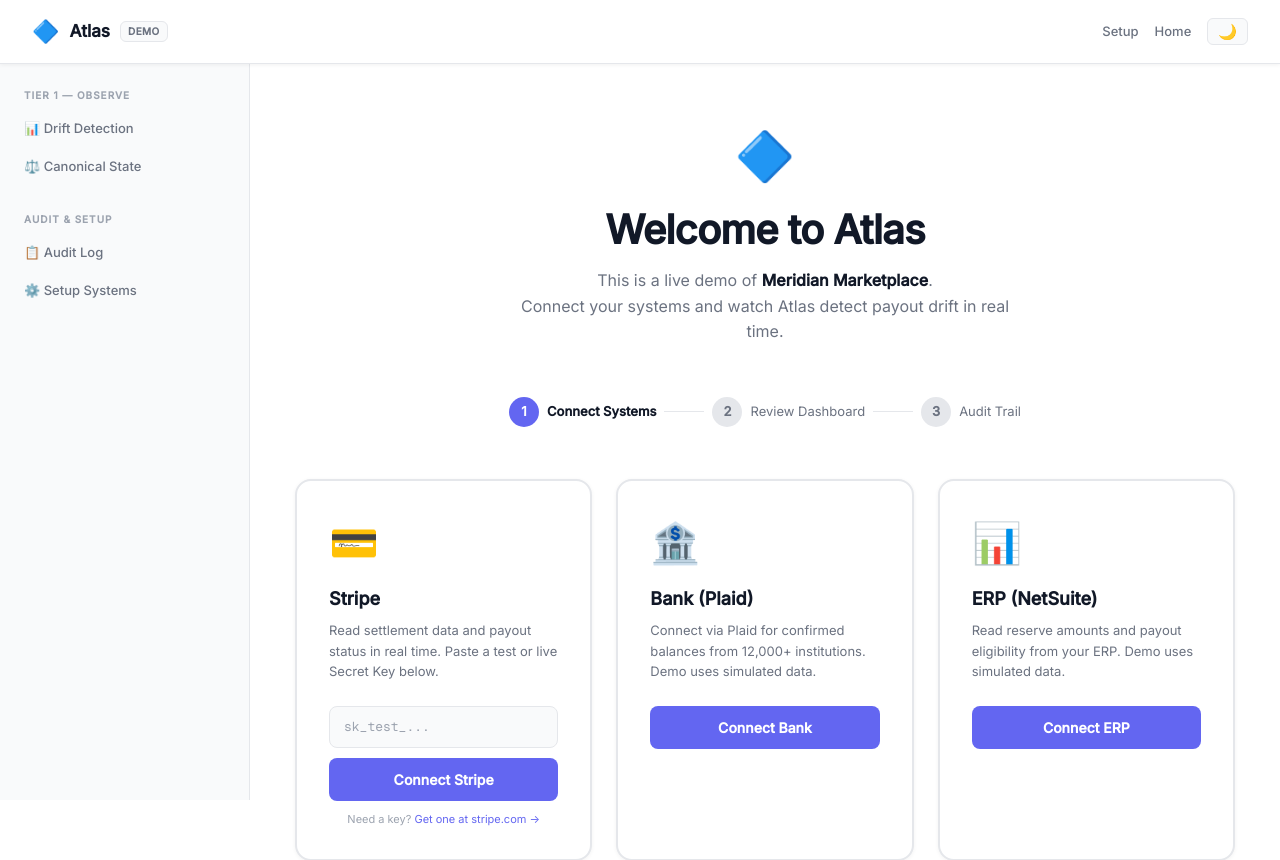
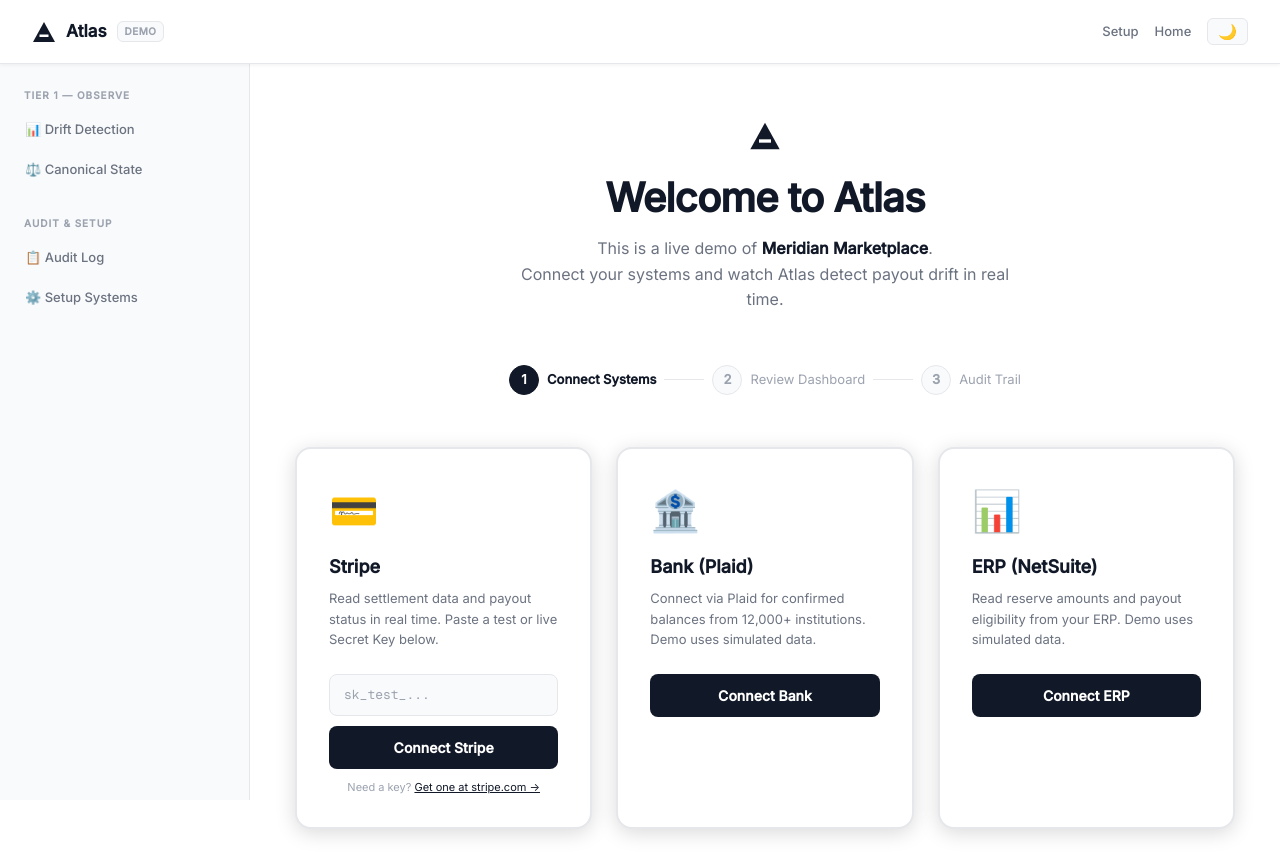
Before and after one commit to sudhishbommaraju/atlas-ledger, a Next.js app: page /dashboard/onboarding in a window 1280 px wide. Shown: the top 860 px of the page. Built offline with nearby package versions, Linux system fonts and the light colour scheme.

Commit message:
Update dashboard header, layout sidebar, and onboarding page to match landing page theme and logo

```diff
--- a/app/components/Header.tsx
+++ b/app/components/Header.tsx
@@ -2,11 +2,17 @@
 
 import Link from 'next/link';
 import { useTheme } from '@/app/providers';
-import { tokens, type Theme } from '@/lib/design-tokens';
+import { tokens } from '@/lib/design-tokens';
+
+const AtlasMark = ({ width = 24, height = 24 }: { width?: number; height?: number }) => (
+  <svg width={width} height={height} viewBox="0 0 24 24" fill="none" aria-label="Atlas">
+    <path d="M12 2L1 22h22L12 2z" fill="var(--ink)" />
+    <rect x="7.5" y="14.5" width="9" height="2.5" fill="var(--canvas)" />
+  </svg>
+);
 
 export function Header() {
   const { theme, toggleTheme } = useTheme();
-  const c = tokens.colors[theme as Theme];
 
   return (
     <header style={{
@@ -15,15 +21,15 @@
       alignItems: 'center',
       padding: `0 ${tokens.spacing.xl}`,
       height: tokens.sizes.navHeight,
-      background: c.bg,
-      borderBottom: `1px solid ${c.border}`,
+      background: 'var(--canvas)',
+      borderBottom: '1px solid var(--hairline)',
       position: 'fixed',
       top: 0,
       left: 0,
       right: 0,
       zIndex: 100,
       boxShadow: '0 1px 4px rgba(0,0,0,0.06)',
-      fontFamily: tokens.fonts.body,
+      fontFamily: 'var(--font-display)',
     }}>
       {/* Logo */}
       <Link href="/" style={{
@@ -32,14 +38,14 @@
         gap: '10px',
         textDecoration: 'none',
       }}>
-        <span style={{ fontSize: '22px' }}>🔷</span>
-        <span style={{ fontSize: '17px', fontWeight: 700, color: c.text }}>Atlas</span>
+        <AtlasMark width={24} height={24} />
+        <span style={{ fontSize: '17px', fontWeight: 700, color: 'var(--ink)' }}>Atlas</span>
         <span style={{
           fontSize: '10px',
           fontWeight: 700,
-          background: c.bgAlt,
-          border: `1px solid ${c.border}`,
-          color: c.textSecondary,
+          background: 'var(--canvas-soft)',
+          border: '1px solid var(--hairline)',
+          color: 'var(--mute)',
           padding: '2px 7px',
           borderRadius: tokens.radii.sm,
           letterSpacing: '0.04em',
@@ -52,32 +58,40 @@
       <div style={{ display: 'flex', gap: '16px', alignItems: 'center' }}>
         <Link href="/dashboard/setup" style={{
           fontSize: '13px',
-          color: c.textSecondary,
+          color: 'var(--body-mid)',
           textDecoration: 'none',
           fontWeight: 500,
-        }}>
+          transition: 'color 0.15s',
+        }}
+          onMouseEnter={(e) => (e.currentTarget.style.color = 'var(--ink)')}
+          onMouseLeave={(e) => (e.currentTarget.style.color = 'var(--body-mid)')}
+        >
           Setup
         </Link>
         <Link href="/" style={{
           fontSize: '13px',
-          color: c.textSecondary,
+          color: 'var(--body-mid)',
           textDecoration: 'none',
           fontWeight: 500,
-        }}>
+          transition: 'color 0.15s',
+        }}
+          onMouseEnter={(e) => (e.currentTarget.style.color = 'var(--ink)')}
+          onMouseLeave={(e) => (e.currentTarget.style.color = 'var(--body-mid)')}
+        >
           Home
         </Link>
         <button
           onClick={toggleTheme}
           title={`Switch to ${theme === 'light' ? 'dark' : 'light'} mode`}
           style={{
-            background: c.bgAlt,
-            border: `1px solid ${c.border}`,
+            background: 'var(--canvas-soft)',
+            border: '1px solid var(--hairline)',
             borderRadius: tokens.radii.sm,
             padding: '5px 10px',
             cursor: 'pointer',
             fontSize: '15px',
             lineHeight: 1,
-            color: c.text,
+            color: 'var(--ink)',
             transition: 'background 0.15s',
           }}
         >
--- a/app/dashboard/layout.tsx
+++ b/app/dashboard/layout.tsx
@@ -15,24 +15,23 @@
 
 export default function DashboardLayout({ children }: { children: React.ReactNode }) {
   const { theme } = useTheme();
-  const c = tokens.colors[theme as Theme];
   const pathname = usePathname();
 
   return (
     <div style={{
       display: 'flex',
       minHeight: '100vh',
-      background: c.bg,
-      color: c.text,
-      fontFamily: tokens.fonts.body,
+      background: 'var(--canvas)',
+      color: 'var(--ink)',
+      fontFamily: 'var(--font-display)',
     }}>
       <Header />
 
       {/* Sidebar */}
       <nav style={{
         width: tokens.sizes.sidebarWidth,
-        background: c.bgAlt,
-        borderRight: `1px solid ${c.border}`,
+        background: 'var(--canvas-soft)',
+        borderRight: '1px solid var(--hairline)',
         paddingTop: tokens.sizes.navHeight,
         position: 'fixed',
         height: '100vh',
@@ -49,7 +48,7 @@
                 fontWeight: 700,
                 textTransform: 'uppercase',
                 letterSpacing: '0.1em',
-                color: c.textTertiary,
+                color: 'var(--mute)',
                 padding: '0 12px',
                 marginBottom: '8px',
               }}>
@@ -66,12 +65,27 @@
                       fontSize: '13px',
                       padding: '8px 12px',
                       borderRadius: tokens.radii.md,
-                      color: active ? c.primary : c.textSecondary,
+                      color: active ? 'var(--ink)' : 'var(--body-mid)',
                       fontWeight: active ? 600 : 500,
-                      background: active ? `${c.primary}12` : 'transparent',
+                      background: active ? 'var(--canvas)' : 'transparent',
+                      border: active ? '1px solid var(--hairline)' : '1px solid transparent',
                       textDecoration: 'none',
-                      transition: 'background 0.15s, color 0.15s',
+                      transition: 'background 0.15s, color 0.15s, border-color 0.15s',
                       marginBottom: '2px',
+                    }}
+                    onMouseEnter={(e) => {
+                      if (!active) {
+                        e.currentTarget.style.background = 'var(--canvas)';
+                        e.currentTarget.style.borderColor = 'var(--hairline)';
+                        e.currentTarget.style.color = 'var(--ink)';
+                      }
+                    }}
+                    onMouseLeave={(e) => {
+                      if (!active) {
+                        e.currentTarget.style.background = 'transparent';
+                        e.currentTarget.style.borderColor = 'transparent';
+                        e.currentTarget.style.color = 'var(--body-mid)';
+                      }
                     }}
                   >
                     {label}
@@ -88,7 +102,7 @@
         marginLeft: tokens.sizes.sidebarWidth,
         marginTop: tokens.sizes.navHeight,
         flex: 1,
-        background: c.bg,
+        background: 'var(--canvas)',
         minHeight: `calc(100vh - ${tokens.sizes.navHeight})`,
       }}>
         {children}
--- a/app/dashboard/onboarding/page.tsx
+++ b/app/dashboard/onboarding/page.tsx
@@ -3,13 +3,19 @@
 import { useState } from 'react';
 import { useRouter } from 'next/navigation';
 import { useTheme } from '@/app/providers';
-import { tokens, type Theme } from '@/lib/design-tokens';
+import { tokens } from '@/lib/design-tokens';
 
 type SystemState = 'idle' | 'loading' | 'connected' | 'error';
 
+const AtlasMark = ({ width = 24, height = 24 }: { width?: number; height?: number }) => (
+  <svg width={width} height={height} viewBox="0 0 24 24" fill="none" aria-label="Atlas">
+    <path d="M12 2L1 22h22L12 2z" fill="var(--ink)" />
+    <rect x="7.5" y="14.5" width="9" height="2.5" fill="var(--canvas)" />
+  </svg>
+);
+
 export default function OnboardingPage() {
   const { theme } = useTheme();
-  const c = tokens.colors[theme as Theme];
   const router = useRouter();
 
   const [stripeKey, setStripeKey] = useState('');
@@ -62,10 +68,10 @@
     return (
       <div style={{
         padding: '12px 16px',
-        background: `${c.success}18`,
-        border: `1px solid ${c.success}50`,
-        borderRadius: tokens.radii.md,
-        color: c.success,
+        background: 'rgba(95, 200, 143, 0.1)',
+        border: '1px solid rgba(95, 200, 143, 0.35)',
+        borderRadius: '6px',
+        color: 'var(--ok)',
         fontSize: '14px',
         fontWeight: 600,
         textAlign: 'center',
@@ -87,27 +93,27 @@
   }) {
     return (
       <div style={{
-        background: c.cardBg,
-        border: `2px solid ${connected ? c.success : c.cardBorder}`,
+        background: 'var(--canvas-card)',
+        border: `2px solid ${connected ? 'var(--ok)' : 'var(--hairline)'}`,
         borderRadius: tokens.radii.xl,
         padding: tokens.spacing.xl,
         transition: 'border-color 0.25s, box-shadow 0.25s',
         boxShadow: connected
-          ? `0 0 0 4px ${c.success}12`
-          : '0 1px 4px rgba(0,0,0,0.05)',
+          ? '0 0 0 4px rgba(95, 200, 143, 0.15)'
+          : '0 4px 20px rgba(0,0,0,0.15)',
       }}>
         <div style={{ fontSize: '40px', marginBottom: '12px' }}>{icon}</div>
         <h3 style={{
           fontSize: '18px',
           fontWeight: 700,
-          color: c.text,
+          color: 'var(--ink)',
           margin: '0 0 8px 0',
         }}>
           {title}
         </h3>
         <p style={{
           fontSize: '13px',
-          color: c.textSecondary,
+          color: 'var(--body-mid)',
           lineHeight: '1.6',
           margin: `0 0 ${tokens.spacing.lg} 0`,
         }}>
@@ -127,24 +133,26 @@
     fontWeight: 600,
     cursor: 'pointer',
     transition: 'opacity 0.15s',
-    fontFamily: tokens.fonts.body,
+    fontFamily: 'var(--font-display)',
   };
 
   return (
     <div style={{
-      background: c.bg,
-      color: c.text,
+      background: 'var(--canvas)',
+      color: 'var(--ink)',
       minHeight: '100vh',
       padding: '56px 24px 80px',
-      fontFamily: tokens.fonts.body,
+      fontFamily: 'var(--font-display)',
     }}>
       {/* ── Hero ─────────────────────────────────────────────── */}
       <div style={{ textAlign: 'center', marginBottom: '52px' }}>
-        <div style={{ fontSize: '48px', marginBottom: '16px' }}>🔷</div>
+        <div style={{ display: 'flex', justifyContent: 'center', marginBottom: '24px' }}>
+          <AtlasMark width={32} height={32} />
+        </div>
         <h1 style={{
           fontSize: '40px',
           fontWeight: 800,
-          color: c.text,
+          color: 'var(--ink)',
           margin: '0 0 16px 0',
           letterSpacing: '-0.8px',
           lineHeight: 1.1,
@@ -153,13 +161,13 @@
         </h1>
         <p style={{
           fontSize: '16px',
-          color: c.textSecondary,
+          color: 'var(--body-mid)',
           maxWidth: '520px',
           margin: '0 auto',
           lineHeight: '1.6',
         }}>
           This is a live demo of{' '}
-          <strong style={{ color: c.text }}>Meridian Marketplace</strong>.
+          <strong style={{ color: 'var(--ink)' }}>Meridian Marketplace</strong>.
           <br />
           Connect your systems and watch Atlas detect payout drift in real time.
         </p>
@@ -183,8 +191,9 @@
               width: '30px',
               height: '30px',
               borderRadius: '50%',
-              background: step.done ? c.success : step.active ? c.primary : c.border,
-              color: step.active || step.done ? '#fff' : c.textSecondary,
+              background: step.done ? 'var(--ok)' : step.active ? 'var(--ink)' : 'var(--canvas-soft)',
+              color: step.done ? 'var(--canvas)' : step.active ? 'var(--canvas)' : 'var(--mute)',
+              border: `1px solid ${step.done ? 'var(--ok)' : step.active ? 'var(--ink)' : 'var(--hairline)'}`,
               display: 'flex',
               alignItems: 'center',
               justifyContent: 'center',
@@ -197,13 +206,13 @@
             <span style={{
               fontSize: '13px',
               fontWeight: step.active ? 600 : 400,
-              color: step.active ? c.text : c.textSecondary,
+              color: step.active ? 'var(--ink)' : 'var(--mute)',
               whiteSpace: 'nowrap',
             }}>
               {step.label}
             </span>
             {i < 2 && (
-              <div style={{ width: '40px', height: '1px', background: c.border, flexShrink: 0 }} />
+              <div style={{ width: '40px', height: '1px', background: 'var(--hairline)', flexShrink: 0 }} />
             )}
           </div>
         ))}
@@ -239,24 +248,24 @@
                 style={{
                   width: '100%',
                   padding: '10px 14px',
-                  background: c.bgAlt,
-                  border: `1px solid ${stripeState === 'error' ? c.danger : c.border}`,
+                  background: 'var(--canvas-soft)',
+                  border: `1px solid ${stripeState === 'error' ? 'var(--drift)' : 'var(--hairline)'}`,
                   borderRadius: tokens.radii.md,
-                  color: c.text,
+                  color: 'var(--ink)',
                   fontSize: '13px',
-                  fontFamily: tokens.fonts.mono,
+                  fontFamily: 'var(--font-mono)',
                   boxSizing: 'border-box',
                   marginBottom: '10px',
                   outline: 'none',
                   transition: 'border-color 0.15s',
                 }}
-                onFocus={(e) => (e.target.style.borderColor = c.primary)}
-                onBlur={(e) => (e.target.style.borderColor = stripeState === 'error' ? c.danger : c.border)}
+                onFocus={(e) => (e.target.style.borderColor = stripeState === 'error' ? 'var(--drift)' : 'var(--ink)')}
+                onBlur={(e) => (e.target.style.borderColor = stripeState === 'error' ? 'var(--drift)' : 'var(--hairline)')}
               />
               {stripeError && (
                 <div style={{
                   fontSize: '12px',
-                  color: c.danger,
+                  color: 'var(--drift)',
                   marginBottom: '10px',
                   display: 'flex',
                   alignItems: 'center',
@@ -270,8 +279,8 @@
                 disabled={stripeState === 'loading'}
                 style={{
                   ...btnBase,
-                  background: stripeState === 'loading' ? c.border : c.primary,
-                  color: stripeState === 'loading' ? c.textSecondary : '#fff',
+                  background: stripeState === 'loading' ? 'var(--hairline)' : 'var(--ink)',
+                  color: stripeState === 'loading' ? 'var(--mute)' : 'var(--canvas)',
                   cursor: stripeState === 'loading' ? 'default' : 'pointer',
                 }}
               >
@@ -279,7 +288,7 @@
               </button>
               <div style={{
                 fontSize: '11px',
-                color: c.textTertiary,
+                color: 'var(--mute)',
                 marginTop: '10px',
                 textAlign: 'center',
               }}>
@@ -288,7 +297,7 @@
                   href="https://dashboard.stripe.com/test/apikeys"
                   target="_blank"
                   rel="noreferrer"
-                  style={{ color: c.primary, textDecoration: 'none' }}
+                  style={{ color: 'var(--ink)', textDecoration: 'underline' }}
                 >
                   Get one at stripe.com →
                 </a>
@@ -312,8 +321,8 @@
               disabled={bankState === 'loading'}
               style={{
                 ...btnBase,
-                background: bankState === 'loading' ? c.border : c.primary,
-                color: bankState === 'loading' ? c.textSecondary : '#fff',
+                background: bankState === 'loading' ? 'var(--hairline)' : 'var(--ink)',
+                color: bankState === 'loading' ? 'var(--mute)' : 'var(--canvas)',
                 cursor: bankState === 'loading' ? 'default' : 'pointer',
               }}
             >
@@ -337,8 +346,8 @@
               disabled={erpState === 'loading'}
               style={{
                 ...btnBase,
-                background: erpState === 'loading' ? c.border : c.primary,
-                color: erpState === 'loading' ? c.textSecondary : '#fff',
+                background: erpState === 'loading' ? 'var(--hairline)' : 'var(--ink)',
+                color: erpState === 'loading' ? 'var(--mute)' : 'var(--canvas)',
                 cursor: erpState === 'loading' ? 'default' : 'pointer',
               }}
             >
@@ -356,26 +365,26 @@
           alignItems: 'center',
           marginBottom: '8px',
         }}>
-          <span style={{ fontSize: '13px', color: c.textSecondary }}>
+          <span style={{ fontSize: '13px', color: 'var(--body-mid)' }}>
             {connectedCount} of 3 systems connected
             {connectedCount === 0 && ' — connect at least 1 to proceed'}
           </span>
           {connectedCount === 3 && (
-            <span style={{ fontSize: '13px', color: c.success, fontWeight: 600 }}>
+            <span style={{ fontSize: '13px', color: 'var(--ok)', fontWeight: 600 }}>
               ✓ All systems ready
             </span>
           )}
         </div>
         <div style={{
           height: '4px',
-          background: c.border,
+          background: 'var(--hairline)',
           borderRadius: '2px',
           overflow: 'hidden',
         }}>
           <div style={{
             height: '100%',
             width: `${(connectedCount / 3) * 100}%`,
-            background: c.success,
+            background: 'var(--ok)',
             borderRadius: '2px',
             transition: 'width 0.4s cubic-bezier(0.16,1,0.3,1)',
           }} />
@@ -398,18 +407,18 @@
               ...btnBase,
               width: 'auto',
               padding: '14px 40px',
-              background: c.success,
-              color: '#fff',
+              background: 'var(--ok)',
+              color: 'var(--canvas)',
               fontSize: '16px',
               borderRadius: tokens.radii.lg,
-              boxShadow: `0 4px 20px ${c.success}40`,
+              boxShadow: '0 4px 20px rgba(95, 200, 143, 0.25)',
             }}
             onMouseEnter={(e) => (e.currentTarget.style.opacity = '0.9')}
             onMouseLeave={(e) => (e.currentTarget.style.opacity = '1')}
           >
             Continue to Dashboard →
           </button>
-          <p style={{ fontSize: '12px', color: c.textTertiary, marginTop: '12px' }}>
+          <p style={{ fontSize: '12px', color: 'var(--mute)', marginTop: '12px' }}>
             You can add more systems anytime from the Setup page
           </p>
         </div>
```
